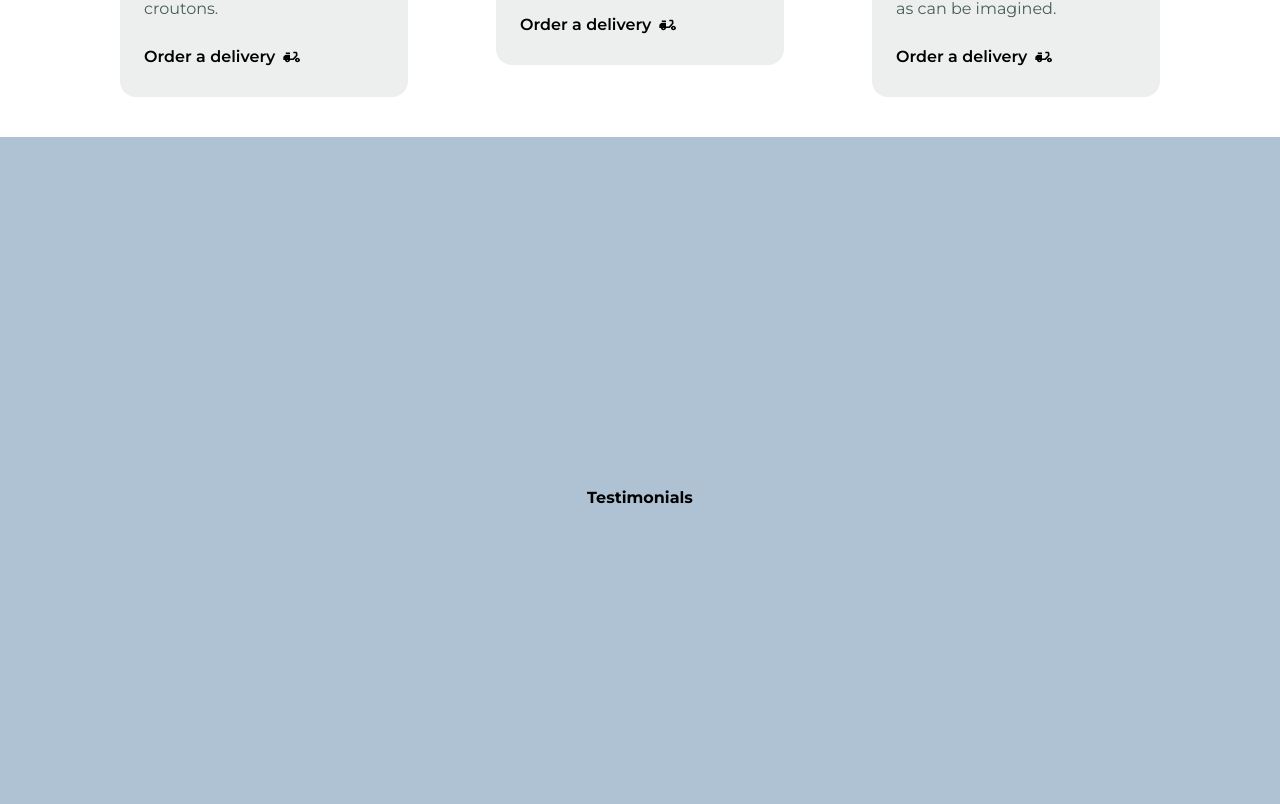
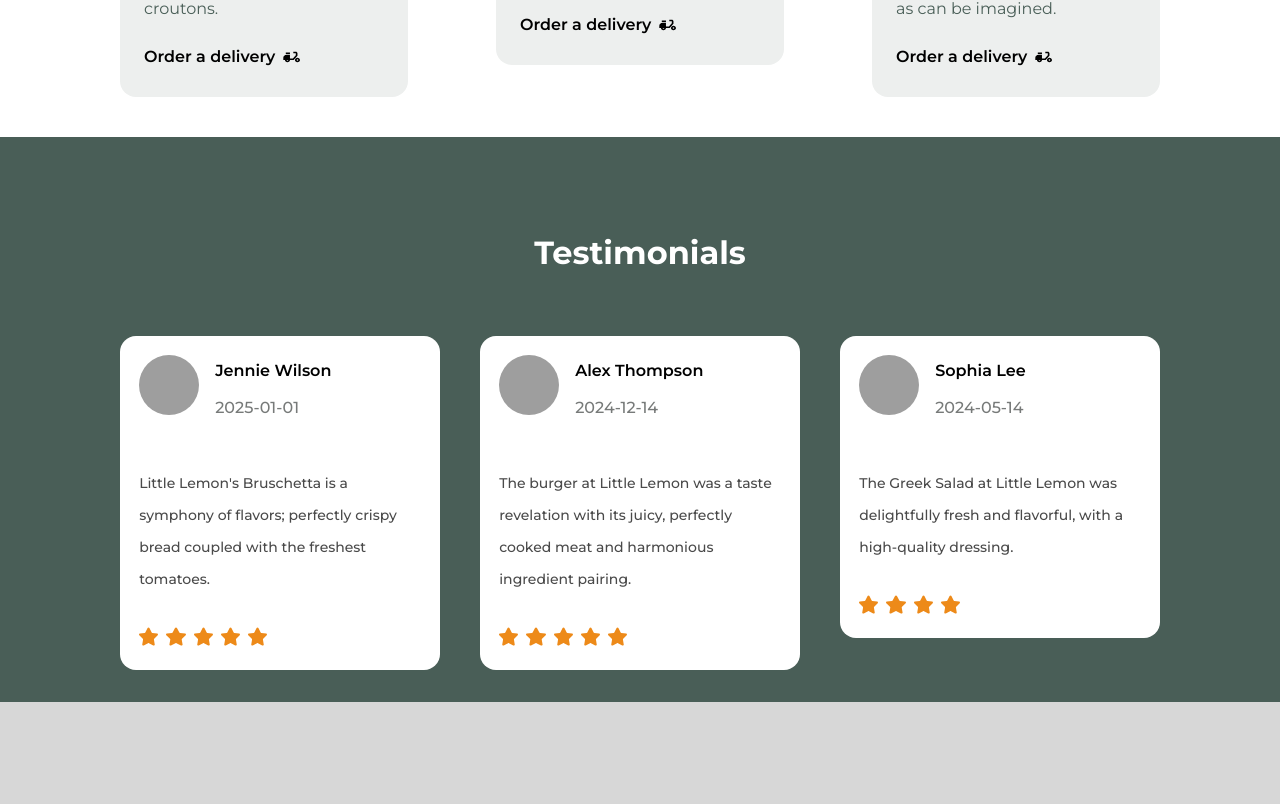
Before and after one commit to pragya9111/Meta-Litle-Lemon-Project, a React (Create React App) app: page /home in a window 1280 px wide. Shown: the part 1276-2080 px from the top of the page. Built offline with nearby package versions, Linux system fonts and the light colour scheme; grey boxes are pictures that could not be loaded; a web font is replaced by a local one.

Commit message:
feat: added testimonials section in home page

```diff
--- /dev/null
+++ b/src/components/TestimonialCard/testimonialCard.css
@@ -0,0 +1,70 @@
+.testimonial-card {
+  background: white;
+  border-radius: 16px;
+  height: 100%;
+  width: 20rem;
+  overflow: hidden;
+  display: flex;
+  flex-direction: column;
+  padding: 1.2rem;
+}
+
+.testimonial-card-container {
+  height: 5rem;
+  display: flex;
+}
+
+.testimonial-profile-picture {
+  border-radius: 50%;
+  width: 60px;
+  object-fit: cover;
+}
+
+.testimonial-card-info {
+  height: 5rem;
+  margin-left: 1rem;
+  display: flex;
+  flex-direction: column;
+}
+
+.testimonial-card-author {
+  color: black;
+  font-weight: 600;
+  font-size: 16px;
+  margin: 0;
+}
+
+.testimonial-card-date {
+  color: #777a79;
+  font-size: 16px;
+  margin-top: 5px;
+}
+
+.testimonial-description {
+  flex-grow: 1;
+  display: flex;
+  flex-direction: column;
+  justify-content: space-between;
+  color: #4a4a4a;
+  font-size: 14px;
+}
+
+.testimonial-rating-star {
+  width: 1.2rem;
+  margin-right: 0.5rem;
+}
+
+@media screen and (max-width: 767px) {
+  .testimonial-card {
+    background: white;
+    border-radius: 16px;
+    height: 100%;
+    min-height: 10rem;
+    width: 18rem;
+    overflow: hidden;
+    display: flex;
+    flex-direction: column;
+    padding: 1rem;
+    margin-bottom: 1rem;
+  }
+}
--- /dev/null
+++ b/src/components/TestimonialCard/testimonialCard.js
@@ -0,0 +1,27 @@
+import React from "react";
+import "./testimonialCard.css";
+import starIcon from "../../assets/star.svg"
+
+const TestimonialCard = ({ author, description, image, rating, date }) => {
+
+  return (
+    <div className="testimonial-card" data-testid="testimonial-card">
+      <div className="testimonial-card-container">
+        <img className="testimonial-profile-picture" src={image} alt="author" height={60}></img>
+        <div className="testimonial-card-info">
+          <p className="testimonial-card-author">{author}</p>
+          <p className="testimonial-card-date">{date}</p>
+        </div>
+      </div>
+      <p className="testimonial-description">{description}</p>
+      <div className="testimonial-rating">
+        {rating &&
+          [...Array(rating)].map((_, index) => (
+            <img className="testimonial-rating-star" key={index} src={starIcon} alt="star" />
+          ))}
+      </div>
+    </div>
+  );
+};
+
+export default TestimonialCard;
--- /dev/null
+++ b/src/pages/Sections/Testimonials/testimonials.css
@@ -0,0 +1,31 @@
+.testimonial-background {
+  background: #495e57;
+  height: 100%;
+  padding: 2rem 0;
+  margin: 0 auto;
+  display: flex;
+  flex-direction: column;
+  align-items: center;
+  justify-content: center;
+}
+
+.testimonial-title {
+  color: white;
+  margin: 4rem;
+}
+
+.testimonials-list {
+  display: flex;
+  width: 65rem;
+  flex-direction: row;
+  justify-content: space-between;
+}
+
+@media screen and (max-width: 767px) {
+  .testimonials-list {
+    display: flex;
+    flex-direction: column;
+    justify-content: space-between;
+    align-items: center;
+  }
+}
--- a/src/pages/Sections/Testimonials/testimonials.js
+++ b/src/pages/Sections/Testimonials/testimonials.js
@@ -1,9 +1,60 @@
-import React from 'react'
+import React from "react";
+import "./testimonials.css";
+import TestimonialCard from "../../../components/TestimonialCard/testimonialCard";
 
-function Testimonials() {
-    return (
-        <section className='testimonials-container'>Testimonials</section>
-    )
-}
+const testimonials = [
+  {
+    id: 1,
+    author: "Jennie Wilson",
+    description:
+      "Little Lemon's Bruschetta is a symphony of flavors; perfectly crispy bread coupled with the freshest tomatoes.",
+    image:
+      "https://images.pexels.com/photos/712513/pexels-photo-712513.jpeg",
+    rating: 5,
+    date: "2025-01-01",
+  },
+  {
+    id: 2,
+    author: "Alex Thompson",
+    description:
+      "The burger at Little Lemon was a taste revelation with its juicy, perfectly cooked meat and harmonious ingredient pairing.",
+    image:
+      "https://images.pexels.com/photos/91227/pexels-photo-91227.jpeg?auto=compress&cs=tinysrgb&w=1260&h=750&dpr=1",
+    rating: 5,
+    date: "2024-12-14",
+  },
+  {
+    id: 3,
+    author: "Sophia Lee",
+    description:
+      "The Greek Salad at Little Lemon was delightfully fresh and flavorful, with a high-quality dressing. ",
+    image:
+      "https://images.pexels.com/photos/1036623/pexels-photo-1036623.jpeg?auto=compress&cs=tinysrgb&w=1260&h=750&dpr=1",
+    rating: 4,
+    date: "2024-05-14",
+  },
+];
 
-export default Testimonials
+const Testimonials = () => {
+  return (
+    <div className="testimonial-background">
+      <h1 className="testimonial-title">Testimonials</h1>
+
+      <div className="testimonials-list">
+        {testimonials.map((testimonial) => (
+          <TestimonialCard
+
+            key={testimonial.id}
+            author={testimonial.author}
+            description={testimonial.description}
+            image={testimonial.image}
+            rating={testimonial.rating}
+            date={testimonial.date}
+          />
+        ))}
+      </div>
+    </div>
+  );
+};
+
+export default Testimonials;
```
Also changed, not shown: src/components/TestimonialCard/card.css (deleted), src/components/TestimonialCard/card.js (deleted).
